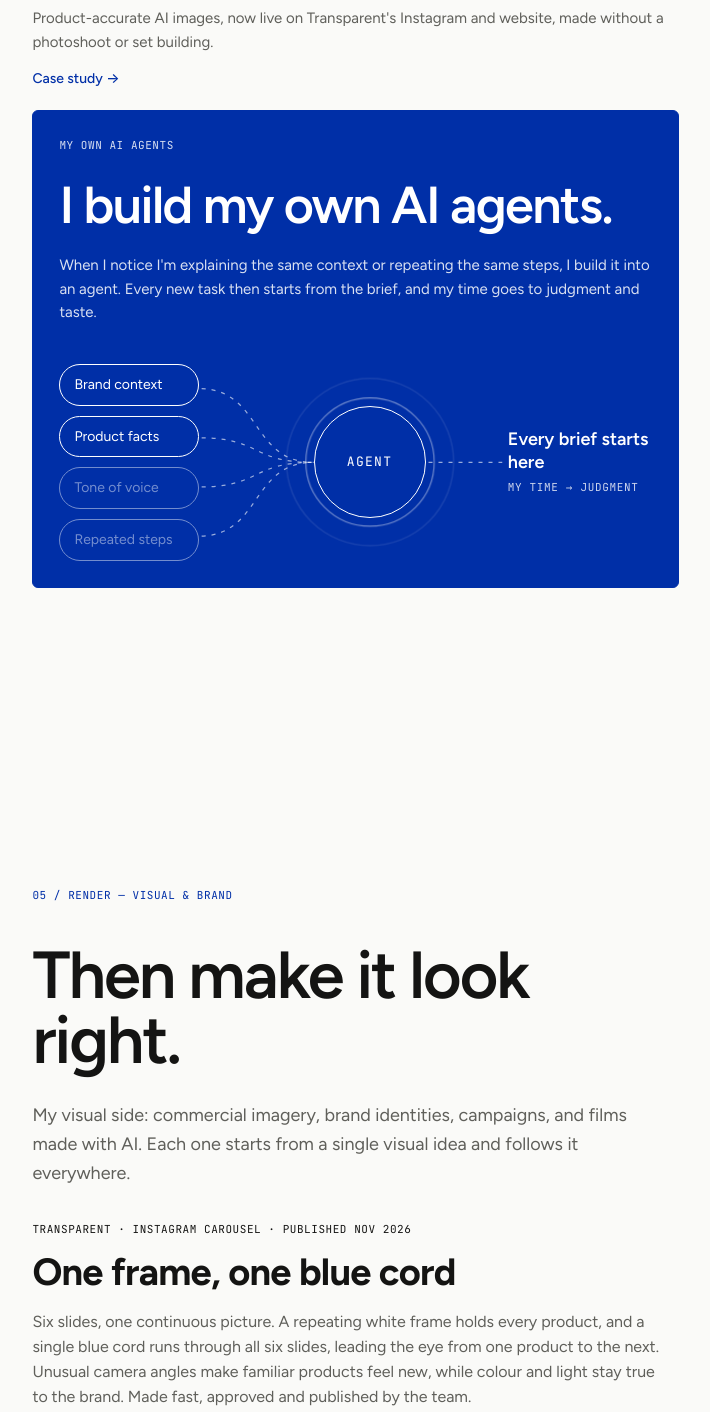
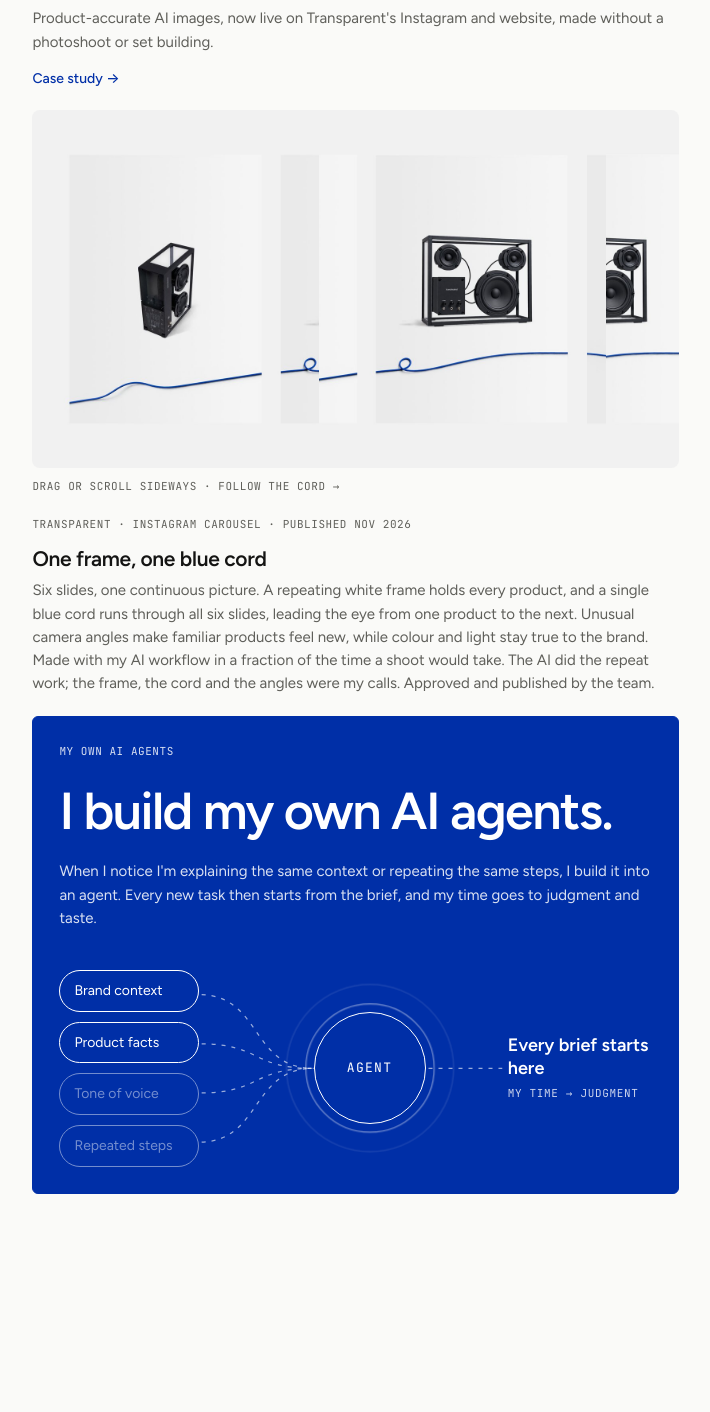
Before and after one commit to jie5566/why-hire-me, a plain HTML site: page index.html in a window 1280 px wide. Shown: the part 6871-8283 px from the top of the page, without its empty margins (38-748 px from the left). Drawn offline with Linux system fonts and the light colour scheme; animation ran at ten frames a second.

Commit message:
Move the Transparent carousel into Generate as AI workflow evidence
Co-Authored-By: Claude Opus 5.5 <noreply@anthropic.com>
Claude-Session: https://claude.ai/code/session_014gvr1nTuyhWJuozTwkSbqF

```diff
--- a/index.html
+++ b/index.html
@@ -174,9 +174,13 @@ img { max-width: 100%; display: block; }
 a.card:hover .media img { transform: scale(1.03); }
 .slot { position: absolute; inset: 0; display: flex; align-items: center; justify-content: center; padding: 16px; text-align: center; border: 1px dashed var(--line); border-radius: 6px; color: var(--ph-ink); }
 .todo { color: var(--acc); }
-.carousel { margin: 0 0 clamp(36px, 5vw, 64px); }
+.carousel.card { margin: 0; cursor: default; }
+.carousel.card:hover { transform: none; }
 .car-head { max-width: 62ch; margin-bottom: 22px; }
-.car-head h3 { font-family: var(--display); font-size: clamp(26px, 3vw, 38px); letter-spacing: -0.02em; line-height: 1.1; margin: 12px 0 10px; }
+.car-head h3 { margin: 10px 0 8px; }
+.carousel.card .car-strip { order: 1; }
+.carousel.card figcaption { order: 2; margin-top: 0; }
+.carousel.card .car-head { order: 3; margin: 6px 0 0; }
 .car-head p { color: var(--soft); }
 .car-strip { display: flex; overflow-x: auto; overscroll-behavior-x: contain; scroll-snap-type: x proximity; border-radius: 8px; cursor: grab; scrollbar-width: thin; -webkit-overflow-scrolling: touch; }
 .car-strip.drag { cursor: grabbing; scroll-snap-type: none; }
@@ -623,6 +627,15 @@ html.case-open { overflow: hidden; }
           <p>Product-accurate AI images, now live on Transparent's Instagram and website, made without a photoshoot or set building.</p>
           <span class="more">Case study →</span>
         </a>
+        <figure class="carousel card wide rv">
+        <div class="car-head">
+          <span class="tag mono">Transparent · Instagram carousel · published Nov 2026</span>
+          <h3>One frame, one blue cord</h3>
+          <p>Six slides, one continuous picture. A repeating white frame holds every product, and a single blue cord runs through all six slides, leading the eye from one product to the next. Unusual camera angles make familiar products feel new, while colour and light stay true to the brand. Made with my AI workflow in a fraction of the time a shoot would take. The AI did the repeat work; the frame, the cord and the angles were my calls. Approved and published by the team.</p>
+        </div>
+        <div class="car-strip" tabindex="0" role="group" aria-label="Instagram carousel, six slides; scroll sideways to follow the cord"><img src="assets/tr-carousel-1.jpg" alt="Slide 1 of 6: Black Transparent speaker seen from an unusual high side angle, a blue cord running along the floor" loading="lazy" draggable="false"><img src="assets/tr-carousel-2.jpg" alt="Slide 2 of 6: Transparent Speaker in its open black frame, the blue cord looping once below it" loading="lazy" draggable="false"><img src="assets/tr-carousel-3.jpg" alt="Slide 3 of 6: White Acoustic Sculpture speaker, the blue cord rising gently beneath it" loading="lazy" draggable="false"><img src="assets/tr-carousel-4.jpg" alt="Slide 4 of 6: Transparent turntable seen from a low side angle between glass plates, the cord continuing" loading="lazy" draggable="false"><img src="assets/tr-carousel-5.jpg" alt="Slide 5 of 6: Light grey speaker seen from the back, the cord lifting in a soft wave" loading="lazy" draggable="false"><img src="assets/tr-carousel-6.jpg" alt="Slide 6 of 6: Transparent turntable on its glass stand with the lid open, the cord ending the series" loading="lazy" draggable="false"></div>
+        <figcaption class="mono">Drag or scroll sideways · follow the cord →</figcaption>
+      </figure>
 
         <div class="card wide note feature agent rv">
           <span class="tag mono">My own AI agents</span>
@@ -645,16 +658,7 @@ html.case-open { overflow: hidden; }
     <div class="ch-in">
       <p class="ch-num mono rv">05 / Render — visual &amp; brand</p>
       <h2 class="disp rv" id="visual-h">Then make it look right.</h2>
-      <p class="ch-body rv">My visual side: commercial imagery, brand identities, campaigns, and films made with AI. Each one starts from a single visual idea and follows it everywhere.</p>
-      <figure class="carousel rv">
-        <div class="car-head">
-          <span class="tag mono">Transparent · Instagram carousel · published Nov 2026</span>
-          <h3>One frame, one blue cord</h3>
-          <p>Six slides, one continuous picture. A repeating white frame holds every product, and a single blue cord runs through all six slides, leading the eye from one product to the next. Unusual camera angles make familiar products feel new, while colour and light stay true to the brand. Made fast, approved and published by the team.</p>
-        </div>
-        <div class="car-strip" tabindex="0" role="group" aria-label="Instagram carousel, six slides; scroll sideways to follow the cord"><img src="assets/tr-carousel-1.jpg" alt="Slide 1 of 6: Black Transparent speaker seen from an unusual high side angle, a blue cord running along the floor" loading="lazy" draggable="false"><img src="assets/tr-carousel-2.jpg" alt="Slide 2 of 6: Transparent Speaker in its open black frame, the blue cord looping once below it" loading="lazy" draggable="false"><img src="assets/tr-carousel-3.jpg" alt="Slide 3 of 6: White Acoustic Sculpture speaker, the blue cord rising gently beneath it" loading="lazy" draggable="false"><img src="assets/tr-carousel-4.jpg" alt="Slide 4 of 6: Transparent turntable seen from a low side angle between glass plates, the cord continuing" loading="lazy" draggable="false"><img src="assets/tr-carousel-5.jpg" alt="Slide 5 of 6: Light grey speaker seen from the back, the cord lifting in a soft wave" loading="lazy" draggable="false"><img src="assets/tr-carousel-6.jpg" alt="Slide 6 of 6: Transparent turntable on its glass stand with the lid open, the cord ending the series" loading="lazy" draggable="false"></div>
-        <figcaption class="mono">Drag or scroll sideways · follow the cord →</figcaption>
-      </figure>
+      <p class="ch-body rv">My visual side, in three kinds of work: brand identities, campaigns, and films and imagery made with AI. Each one starts from a single visual idea and follows it everywhere.</p>
       <div class="gallery">
         <figure class="rv"><div class="media"><img src="assets/v-sumi.jpg" alt="SUMI furniture brand: packaging with a brush-circle logo" loading="lazy"></div><figcaption class="mono">Brand identity · SUMI</figcaption></figure>
         <figure class="rv"><div class="media"><img src="assets/v-nortint.jpg" alt="Nortint Dry Gin bottle identity" loading="lazy"></div><figcaption class="mono">Brand identity · Nortint gin</figcaption></figure>
```
